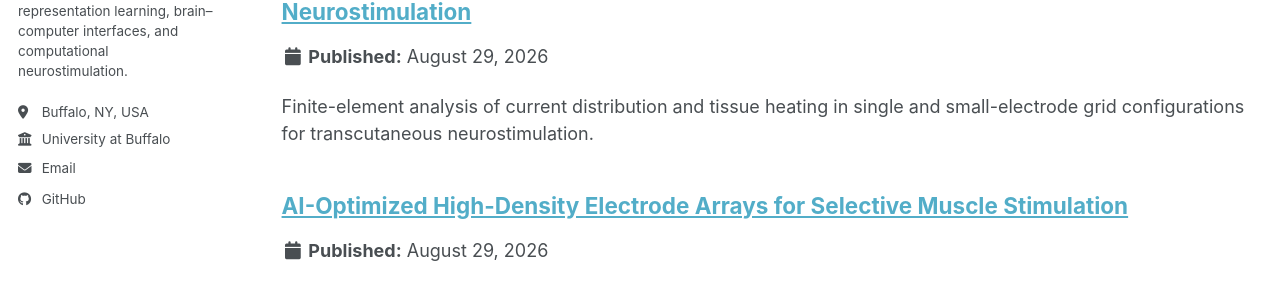
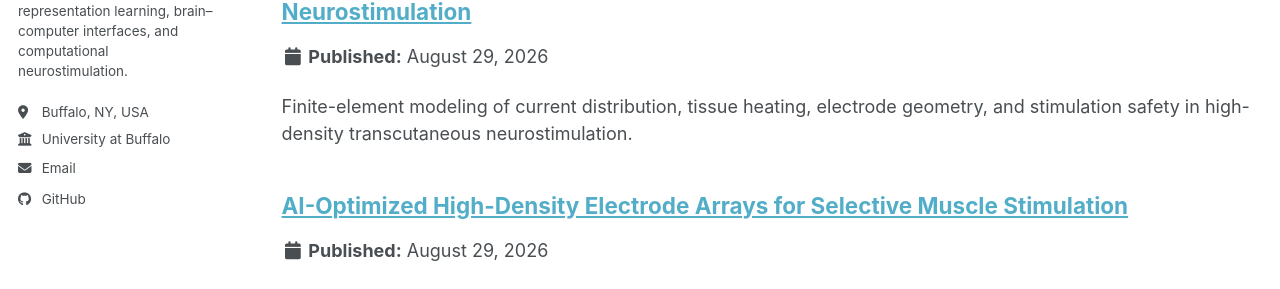
Before and after one commit to Yzhong9527/Yzhong9527.github.io, a Jekyll site: the page built from _pages/portfolio.html, in a window 1280 px wide and 1185 px high. Shown: the part 398-687 px from the top of the window. Built offline with Jekyll 4.4.1, drawn with Linux system fonts in a browser that asks for light colours; a script bundle is joined from its source files by our own code; library files that are not in the unit come from our copies; some of the changed lines change nothing that is shown.

Commit message:
Update comsol.md

```diff
--- a/_portfolio/comsol.md
+++ b/_portfolio/comsol.md
@@ -1,89 +1,162 @@
 ---
 title: "Electrothermal Modeling of High-Density Electrode Grids for Transcutaneous Neurostimulation"
 order: 2
-excerpt: "Finite-element analysis of current distribution and tissue heating in single and small-electrode grid configurations for transcutaneous neurostimulation."
+excerpt: "Finite-element modeling of current distribution, tissue heating, electrode geometry, and stimulation safety in high-density transcutaneous neurostimulation."
 collection: portfolio
 permalink: /portfolio/comsol
 ---
 
 ## Overview
 
-This project investigates the electrothermal behavior and safety of high-density-inspired surface electrode configurations for peripheral transcutaneous neurostimulation.
+This project investigates how electrode geometry and stimulation parameters shape current distribution and tissue heating in high-density-inspired peripheral transcutaneous neurostimulation.
 
-Using coupled electrical–thermal finite-element modeling in COMSOL Multiphysics, I studied how electrode subdivision, active electrode count, total active area, and stimulation parameters influence current distribution, Joule heating, and transient temperature responses in multilayer biological tissue.
+Using coupled electrical–thermal finite-element modeling in COMSOL Multiphysics, I systematically compared a conventional single electrode with small-electrode grids containing 1–16 active electrodes.
 
-The goal was to determine when small-electrode grid configurations can reproduce the thermal behavior of conventional single-electrode stimulation and to identify the geometric and stimulation factors governing electrothermal safety.
+The study combines **multiphysics modeling, parameter-space analysis, geometric controls, thermal safety analysis, and numerical validation** to address a central design question:
+
+**How does subdividing a stimulation electrode into multiple smaller electrodes change current concentration and electrothermal behavior?**
+
+![Computational model and representative electrode configurations](/images/Fig01_model_schematic.jpg)
 
 ---
 
-## Electrothermal Modeling Framework
+## Multiphysics Modeling Framework
 
-![Electric potential distribution during high-density neurostimulation](/images/comsol_field_distribution.png)
+The computational model represents transcutaneous stimulation through multilayer biological tissue, including superficial skin, dermis, subcutaneous fat, and muscle.
 
-The computational framework couples electrical conduction with transient bioheat modeling in multilayer biological tissue.
+Electrical conduction was first modeled to characterize spatial current-density distributions and Joule heating. These electrical solutions were then coupled with transient thermal simulations to quantify stimulation-induced temperature rise over time.
 
-Electrical simulations were used to characterize current-density distributions and Joule heating, which were subsequently incorporated into transient thermal simulations to quantify stimulation-induced temperature rise.
+A family of small-electrode configurations from **grid1 to grid16** was evaluated and compared with a conventional single-electrode reference, allowing electrode geometry, electrical loading, and thermal response to be analyzed within the same computational framework.
 
-The study compared a conventional single-electrode configuration with HD-inspired grids containing 1–16 active small electrodes.
+![Representative current-density distributions](/images/Fig03_current_density_maps.jpg)
 
 ---
 
-## Parameter-Space Analysis
+## Electrode Count and Current Concentration
 
-A systematic parameter sweep was performed across stimulation current, pulse width, and frequency.
+A major focus of the study was determining how current concentration changes as stimulation is distributed across increasing numbers of small electrodes.
 
-For each electrode configuration, 128 stimulation combinations were evaluated to characterize how stimulation settings interact with electrode geometry to determine tissue heating.
+Sparse configurations produced strongly concentrated stimulation-side current, whereas increasing the number of active electrodes progressively distributed current over a larger region.
 
-![Thermal response under increasing stimulation current](/images/comsol_current_thermal_response.png)
+To test whether this trend depended on the definition of peak current density, I compared the raw nodal maximum \(J_{max}\) with percentile-based \(J_{p99}\) measures using both nodal and area-weighted calculations.
 
-The analysis showed that electrothermal behavior depends not only on stimulation intensity, but also on how the total current is spatially distributed across the active electrode area.
+Across these metrics, increasing electrode count consistently reduced stimulation-side current concentration.
+
+![Current-density sensitivity to electrode count](/images/Fig_Jp99_robust_metrics.jpg)
 
 ---
 
-## Electrode Geometry and Thermal Behavior
+## Electrothermal Scaling with Electrode Count
 
-A major focus of the study was separating the effects of electrode subdivision, active electrode count, and total active area.
+The thermal response showed a similarly strong dependence on electrode count.
 
-The simulations revealed distinct electrothermal regimes as the number of active small electrodes increased. Configurations with fewer active electrodes produced stronger current concentration and greater local thermal accumulation, whereas increasing the number of active electrodes progressively distributed the stimulation load over a larger effective area.
+Under a representative stimulation condition, sparse small-electrode configurations produced substantially greater local heating than the conventional single-electrode reference. Temperature rise decreased rapidly as additional electrodes were activated.
 
-The stimulation-side thermal load showed a nonlinear decline with increasing electrode count, with larger grid configurations approaching the thermal behavior of the conventional single-electrode reference.
+Across the grid1–grid16 series, stimulation-side temperature rise followed a strong nonlinear decline with increasing electrode count. A transition occurred around **8–9 active electrodes**, after which stimulation-side heating approached or fell below the thermal contribution associated with the fixed return electrode.
+
+Grid9 closely reproduced the thermal response of the conventional single-electrode reference under the representative stimulation condition.
+
+![Electrode-count dependence of stimulation-side temperature rise](/images/Fig05_merged.jpg)
 
 ---
 
-## Control and Numerical Validation
+## Stimulation Parameter Space
 
-To determine whether these effects were driven primarily by electrode count or total active area, additional area-matched and count-matched control configurations were evaluated.
+Electrothermal behavior was systematically evaluated across stimulation parameters including:
 
-The computational framework was further assessed using mesh-convergence and numerical robustness analyses to verify that the observed electrothermal trends were not artifacts of spatial discretization or numerical settings.
+- current amplitude,
+- pulse width, and
+- stimulation frequency.
 
-These controls helped separate geometry-dependent effects and establish the robustness of the simulation results.
+For each electrode configuration, a broad parameter sweep was used to examine how stimulation intensity interacts with electrode geometry to determine tissue heating.
+
+Sparse grids showed substantially stronger sensitivity to increasing stimulation load, whereas configurations with larger active electrode counts distributed the load more effectively and exhibited lower local temperature rise.
+
+![Electrothermal response across stimulation parameters](/images/Fig_sweep_combined.jpg)
+
+To further characterize the operating space, I mapped stimulation-side thermal transition boundaries across combinations of current amplitude, pulse width, and frequency.
+
+These boundaries illustrate how the stimulation conditions associated with modeled temperature-rise thresholds shift as electrode geometry changes.
+
+![Stimulation-side thermal transition boundaries](/images/Fig11_transition_boundary.jpg)
+
+---
+
+## Spatial and Temporal Thermal Dynamics
+
+In addition to peak temperature rise, I examined both the spatial distribution and temporal evolution of stimulation-induced heating.
+
+Temperature maps showed that the strongest thermal accumulation remained localized near the stimulation electrode and was concentrated primarily in superficial tissue.
+
+![Representative temperature-rise distributions](/images/Fig07_temperature_maps.jpg)
+
+Transient simulations further showed that stimulation-side heating depended strongly on electrode configuration, while temperature responses near the fixed return electrode were much less sensitive to changes in the stimulation grid.
+
+![Transient temperature response across electrode configurations](/images/Fig06_dT_vs_time.jpg)
+
+---
+
+## Separating Electrode Count from Active Area
+
+Because increasing electrode count in the primary grid series also increases total active electrode area, I designed additional geometric controls to examine whether the observed thermal trends could be explained by active area alone.
+
+Area-matched configurations were constructed to compare different electrode arrangements while controlling total active area.
+
+The results showed that electrode subdivision and spatial distribution can influence stimulation-side heating even when active area is controlled, indicating that electrothermal behavior depends on more than electrode area alone.
+
+Together, these analyses support a joint role for **electrode count, active area, and spatial configuration** in determining local electrothermal loading.
+
+![Area-matched geometric control](/images/Fig_area_matched_control.jpg)
+
+---
+
+## Numerical Validation
+
+I also evaluated whether the observed electrothermal trends were robust to numerical discretization.
+
+Mesh-refinement analysis compared electrical and thermal predictions across multiple COMSOL mesh levels.
+
+Temperature-rise estimates remained highly stable with mesh refinement, while raw peak current density showed greater sensitivity to local spatial discretization. This motivated the use of percentile-based current-density measures alongside raw nodal maxima.
+
+Overall, the mesh analysis supported the numerical robustness of the principal electrothermal trends.
+
+![Mesh-convergence analysis](/images/Fig12_mesh_convergence.jpg)
 
 ---
 
 ## Key Findings
 
-- Electrode subdivision strongly influences current concentration and local tissue heating.
-- Small grids with limited active area can produce substantially greater stimulation-side thermal accumulation.
-- Increasing active electrode count and total active area progressively reduces local thermal load.
-- Larger small-electrode grids can approach the electrothermal behavior of conventional single-electrode stimulation.
-- Electrothermal safety depends jointly on electrode geometry and stimulation parameters rather than electrode size alone.
+- Electrode subdivision produces strongly nonlinear changes in current concentration and tissue heating.
+- Sparse small-electrode grids can generate substantially greater local electrothermal loading than a conventional single electrode.
+- Increasing active electrode count progressively reduces stimulation-side current concentration and temperature rise.
+- A transition occurs around **8–9 active electrodes**, after which the fixed return electrode becomes an important thermal constraint.
+- Grid9 closely reproduces the representative thermal response of the conventional single-electrode configuration.
+- Electrode count, total active area, and spatial configuration jointly influence electrothermal behavior.
+- Thermal response depends strongly on the interaction between electrode geometry and stimulation parameters.
+- Geometric controls, robust current-density metrics, and mesh-convergence analyses support the main modeling trends.
 
 ---
 
 ## Publication
 
-**Yuanshan Zhong & Filip Stefanovic.**
-*Comparative Electrothermal Analysis of Single and Small-Electrode Grid Configurations for HD-Inspired Peripheral Transcutaneous Neurostimulation.*
-**Frontiers in Bioengineering and Biotechnology (2026), Accepted.**
+### *Comparative Electrothermal Analysis of Single and Small-Electrode Grid Configurations for HD-Inspired Peripheral Transcutaneous Neurostimulation*
 
-[View article on Frontiers](https://www.frontiersin.org/journals/bioengineering-and-biotechnology/articles/10.3389/fbioe.2026.1904885/abstract)
+**Yuanshan Zhong & Filip Stefanovic**
+
+*Frontiers in Bioengineering and Biotechnology*, 2026.
+
+**Published August 28, 2026.**
+
+DOI: **10.3389/fbioe.2026.1904885**
+
+[View published article](https://www.frontiersin.org/journals/bioengineering-and-biotechnology/articles/10.3389/fbioe.2026.1904885/full)
 
 ---
 
 ## Takeaway
 
-This work establishes a systematic computational framework for evaluating the electrothermal safety of small-electrode grid configurations in transcutaneous neurostimulation. The results show how electrode geometry, active area, and stimulation parameters jointly shape current concentration and tissue heating, providing a physics-based basis for the design of high-density stimulation systems.
+This project demonstrates how **finite-element and multiphysics modeling can be used to systematically investigate the physical design space of a neurostimulation system**, rather than only simulate a single configuration.
 
-## Takeaway
+By combining electrical-field modeling, transient thermal simulation, parameter sweeps, geometric controls, robust current-density metrics, and numerical validation, I investigated how electrode architecture translates into current concentration and thermal constraints.
 
-This project demonstrates how finite-element modeling and computational analysis can support the design of safe, scalable, and selective neurostimulation systems for future neuroengineering applications.
+More broadly, this work motivates my interest in integrating **computational modeling with neural recording, stimulation, and closed-loop control**, using physics-based models to guide the design and optimization of future neural interfaces.
```
